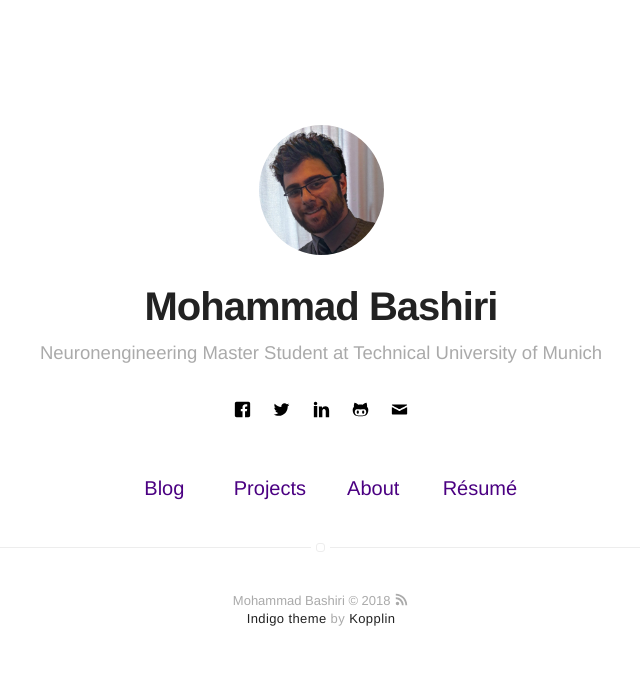
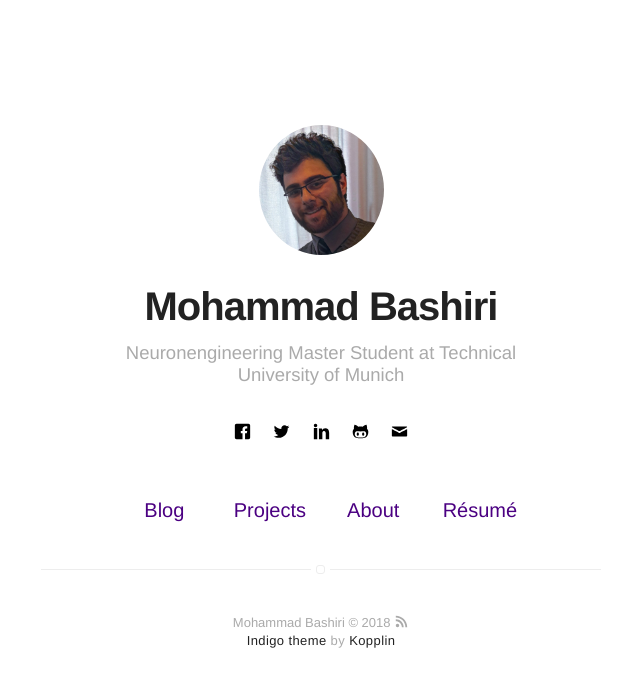
Before and after one commit to mohammadbashiri/mohammadbashiri.github.io-old, a Jekyll site: the page built from index.html, in a window 1280 px wide. Shown: the top 687 px of the page, without its empty margins (319-959 px from the left). Built offline with Jekyll 4.4.1, drawn with Linux system fonts in a browser that asks for light colours.

Commit message:
back to normal site size

```diff
--- a/_config.yml
+++ b/_config.yml
@@ -64,7 +64,7 @@ authors:
 # do you want a larger site? change the option below
 # options: [normal, large] | default: normal
 # normal = 560px / large = 810px
-width: 810px
+width: normal
 
 # if you don't need pagination, comment the *paginate* configs below
 # paginate: 5
```
